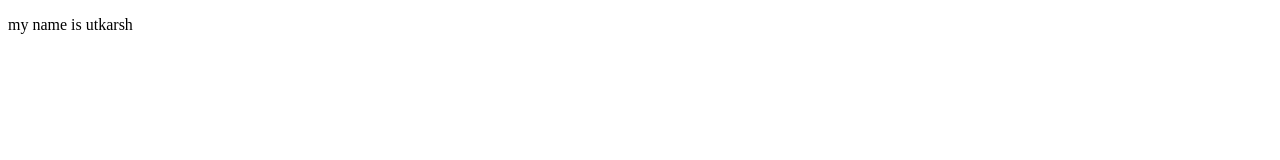
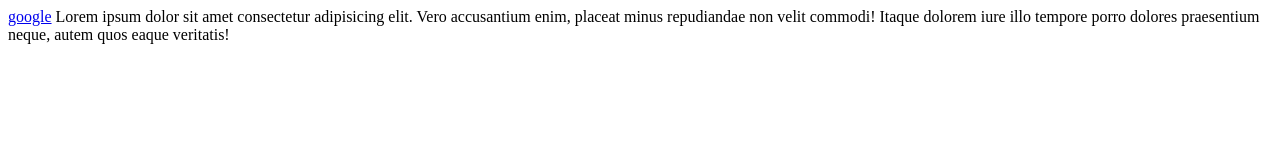
Before and after one commit to Ashwinpratapsingh/HTML-AIML-1, a plain HTML site: page index.html in a window 1280 px wide. Drawn offline with Linux system fonts and the light colour scheme.

Commit message:
new thing

```diff
--- a/index.html
+++ b/index.html
@@ -3,8 +3,32 @@
 <head>
     <meta charset="UTF-8">
     <meta name="viewport" content="width=device-width, initial-scale=1.0">
-    <title>Document</title>
+    <title>Html projectn</title>
 </head>
-<body><p>my name is utkarsh</p>
+<body>
+    <a href="https://www.google.com">google</a>
+    Lorem ipsum dolor sit amet consectetur adipisicing elit. Vero accusantium enim, placeat minus repudiandae non velit commodi! Itaque dolorem iure illo tempore porro dolores praesentium neque, autem quos eaque veritatis!
+    <!--<h1>Welcome to html</h1>
+    <h2>Welcome to html</h2>
+    <h3>Welcome to html</h3>-->
+    <!-- <p>my name is Ashwin</p>
+    <h1> hello world</h1>
+    <img src="https://mir-s3-cdn-cf.behance.net/project_modules/max_1200/9b0fa093450699.5e68fdd174e05.jpg" alt="Iron Man Poster">
+
+    <h2><a href="https://www.google.com" target="_blank">Click here for Google</a></h2>
+
+    <h1><a href="https://www.youtube.com" target="_blank">Clic here for youtube</a></h1>
+    <br>
+    <h3>Ordered List</h3>
+    <ol>
+        <li>First item</li>
+        <li>Second item</li>
+    </ol>
+
+    <h3>Unordered List</h3>
+    <ul>
+        <li>Apple</li>
+        <li>Banana</li>
+    </ul> -->
 </body>
 </html>
```
